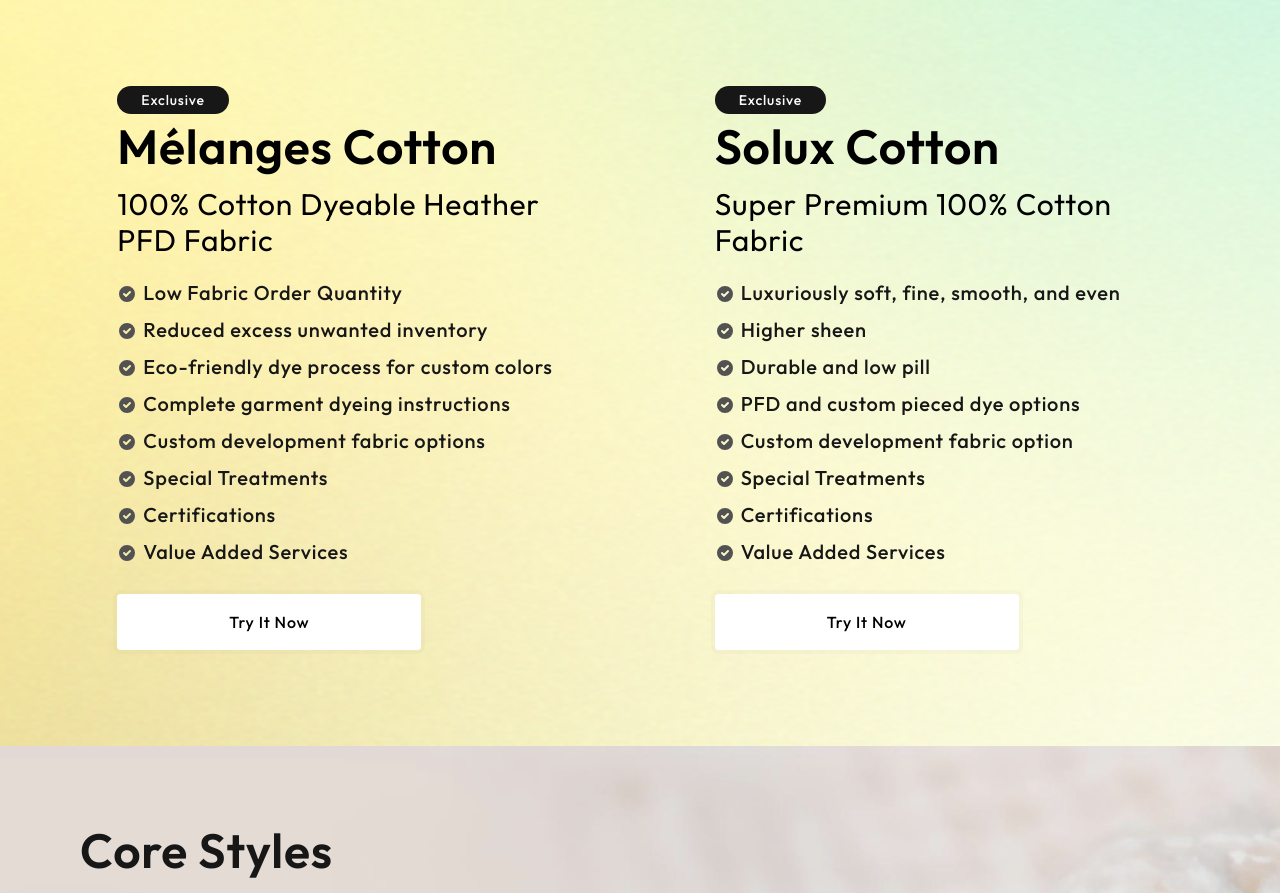
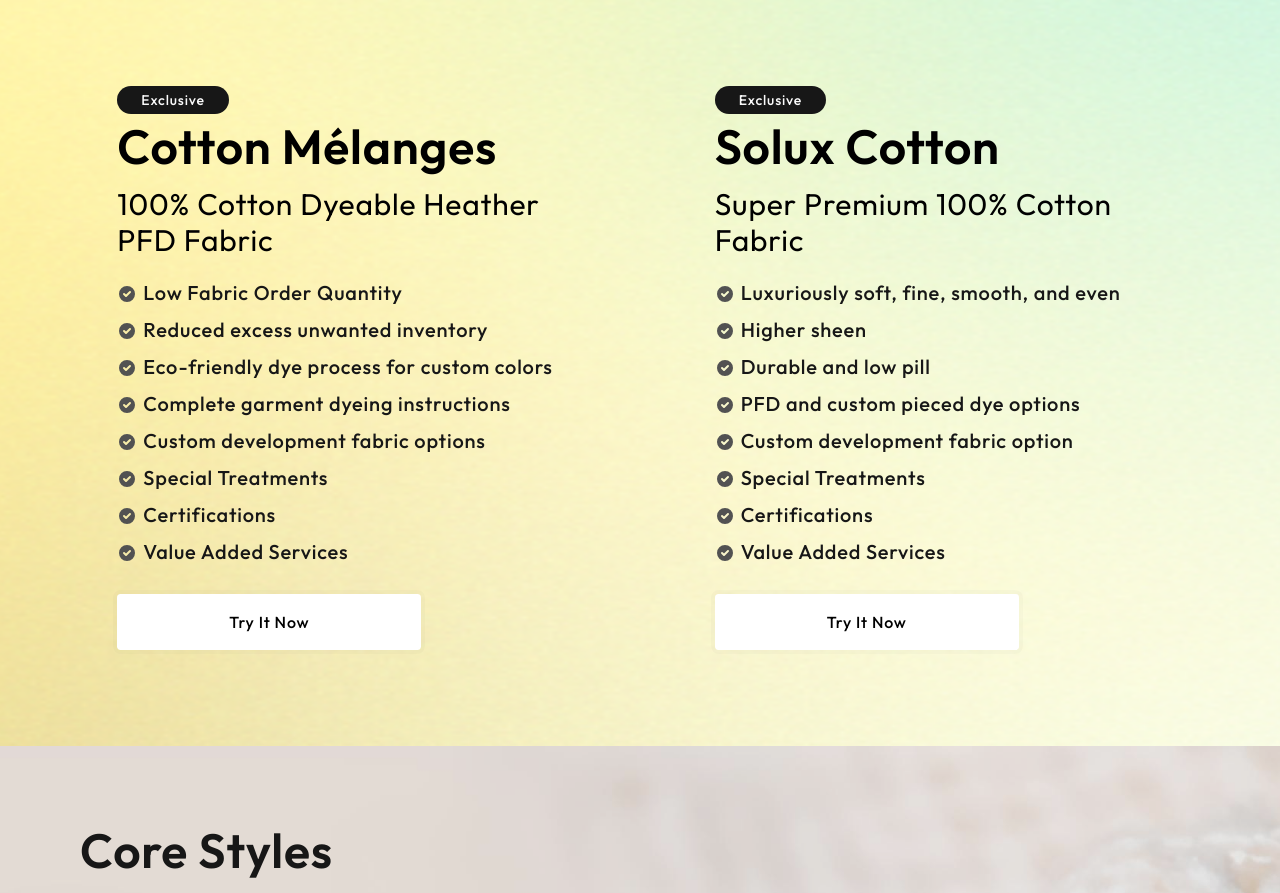
Before and after one commit to MoonWish-Studios/acutex, a Next.js app: page /products in a window 1280 px wide. Shown: the part 1180-2073 px from the top of the page. Built offline with nearby package versions, Linux system fonts and the light colour scheme.

Commit message:
remove whitespace

```diff
--- a/app/components/Action.tsx
+++ b/app/components/Action.tsx
@@ -20,7 +20,7 @@
           className="relative z-[50] text-[1.09rem] w-10/12 md:font-normal font-[420] text-center md:text-left
         leading-[1.5] md:w-7/12 lg:w-6/12 md:leading-[1.65] mb-5"
         >
-           Whether you have a general textile question, want to develop a custom
+          Whether you have a general textile question, want to develop a custom
           fabric, place a special order or want to see what we have in our
           current inventory we will be more than happy to be of assistance!
         </div>
--- a/app/products/page.tsx
+++ b/app/products/page.tsx
@@ -15,7 +15,7 @@
 
 const exclusiveProducts = [
   {
-    title: "Mélanges Cotton",
+    title: "Cotton Mélanges",
     heading: "100% Cotton Dyeable Heather PFD Fabric",
     bullet: [
       "Low Fabric Order Quantity",
```
